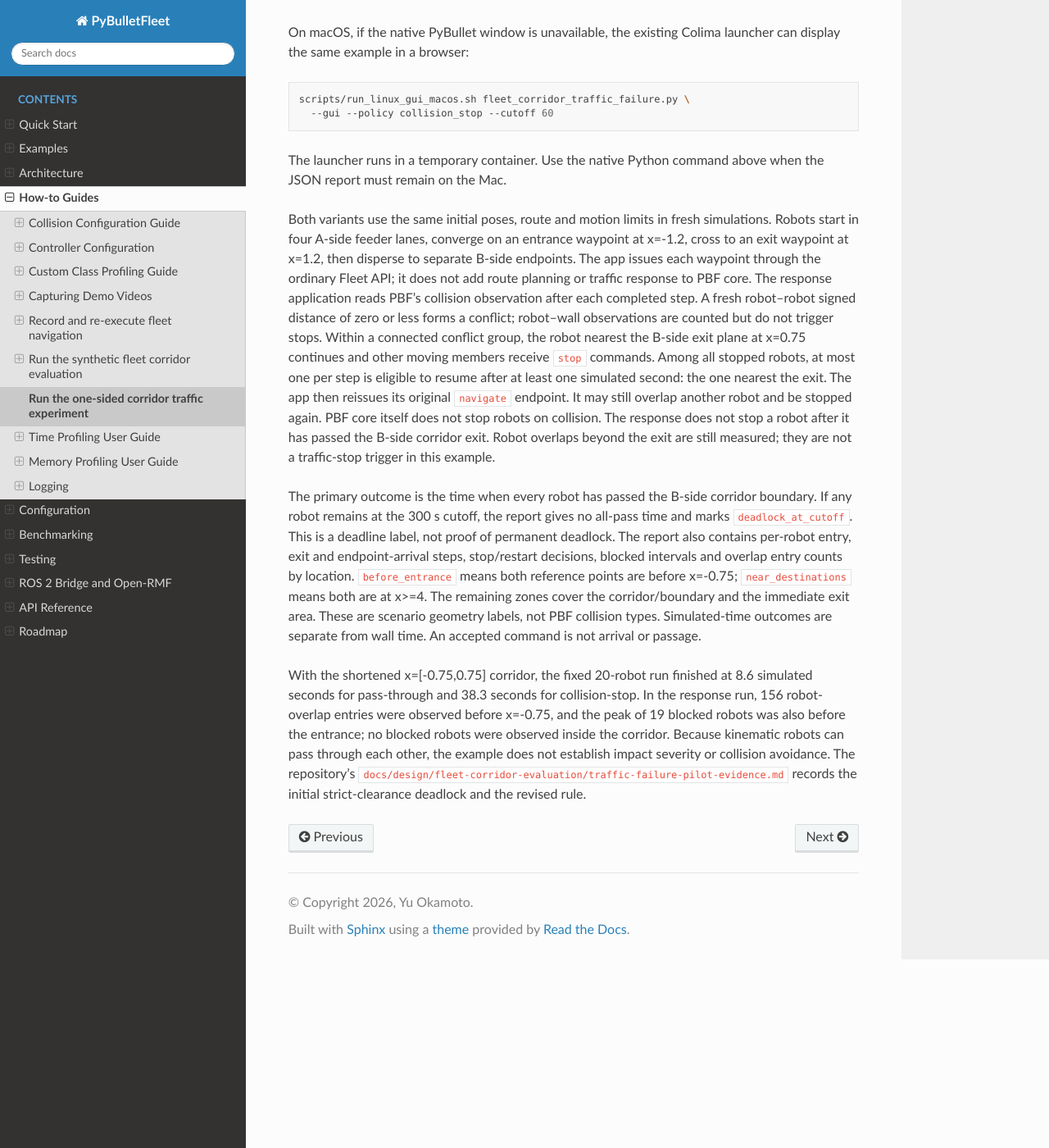
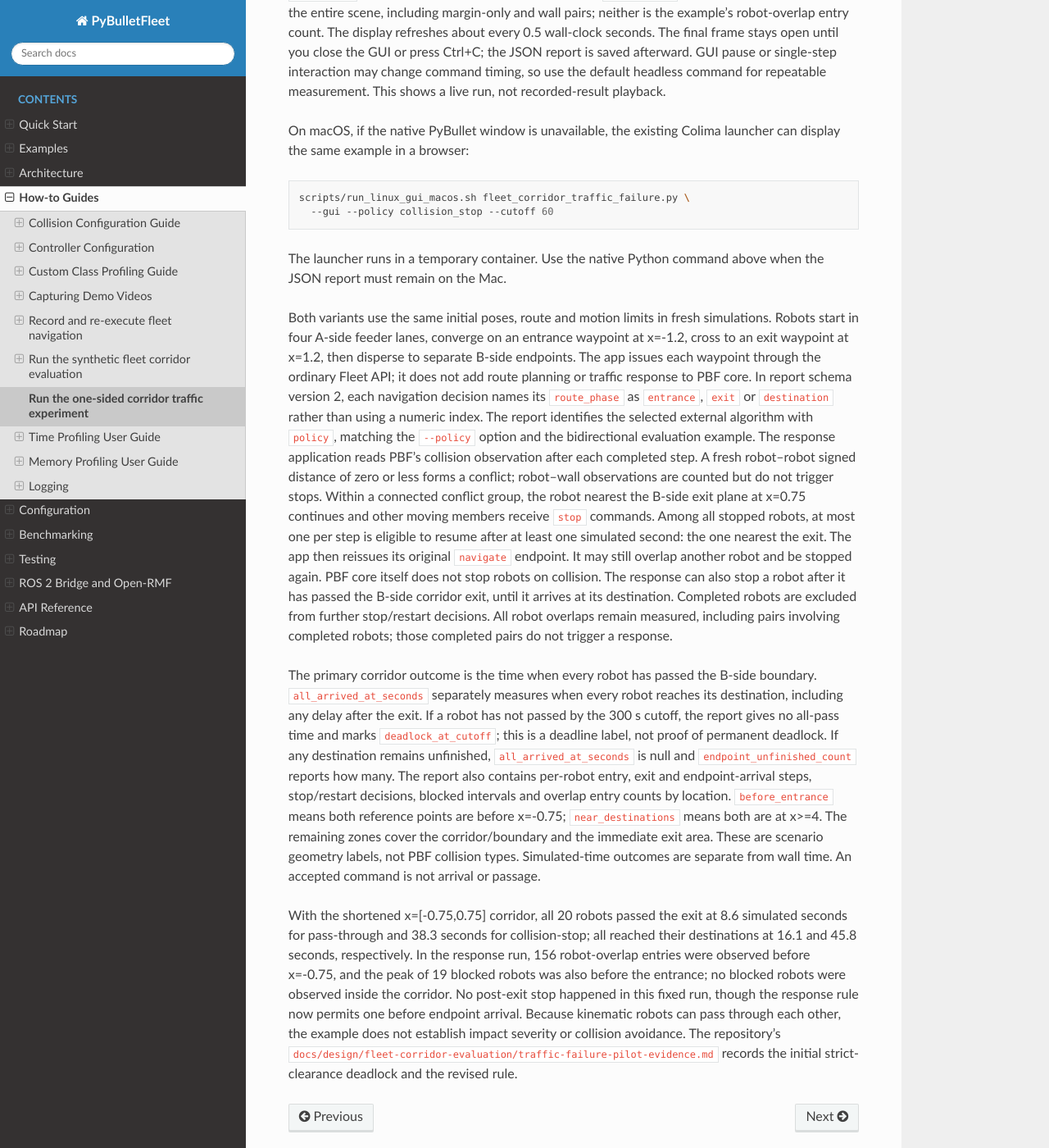
Before and after one commit to yuokamoto/PyBulletFleet, a Sphinx documentation site: the page built from docs/how-to/fleet-corridor-traffic-failure.md, in a window 1280 px wide and 1400 px high, scrolled down 890 px. Shown: the whole window at 82% size. Built offline with Sphinx 7.4.7 and the Read the Docs theme 3.1.0, drawn with Linux system fonts in a browser that asks for light colours; some of the changed text lies outside the part shown.

Commit message:
Extend corridor response through endpoint arrival

```diff
--- a/docs/how-to/fleet-corridor-traffic-failure.md
+++ b/docs/how-to/fleet-corridor-traffic-failure.md
@@ -1,4 +1,10 @@
 # Run the one-sided corridor traffic experiment
+
+This is an **evaluation example**, not a traffic-control algorithm supplied
+by PBF. It shows how an external application can use PBF's collision
+observations and command APIs to measure the consequences of its own response
+rule. The stop/restart rule below is deliberately illustrative; designing or
+judging a production algorithm is outside this repository's scope.
 
 This synthetic example starts robots in area A and sends them through a narrow
 corridor toward B. It compares ordinary kinematic pass-through with a
@@ -58,6 +64,10 @@ simulations. Robots start in four A-side feeder lanes, converge on an entrance
 waypoint at x=-1.2, cross to an exit waypoint at x=1.2, then disperse to
 separate B-side endpoints. The app issues each waypoint through the ordinary
 Fleet API; it does not add route planning or traffic response to PBF core.
+In report schema version 2, each navigation decision names its `route_phase`
+as `entrance`, `exit` or `destination` rather than using a numeric index.
+The report identifies the selected external algorithm with `policy`, matching
+the `--policy` option and the bidirectional evaluation example.
 The response application reads PBF's collision observation
 after each completed step. A fresh robot–robot signed distance of zero or
 less forms a conflict; robot–wall observations are counted but do not trigger
@@ -67,15 +77,19 @@ Among all stopped robots, at most one per step is eligible to resume after at
 least one simulated second: the one nearest the exit. The app then reissues
 its original `navigate` endpoint. It may still overlap another robot and be
 stopped again. PBF core itself does not stop robots on collision. The response
-does not stop a robot after it has passed the B-side corridor exit. Robot
-overlaps beyond the exit are still measured; they are not a traffic-stop
-trigger in this example.
+can also stop a robot after it has passed the B-side corridor exit, until it
+arrives at its destination. Completed robots are excluded from further
+stop/restart decisions. All robot overlaps remain measured, including pairs
+involving completed robots; those completed pairs do not trigger a response.
 
-The primary outcome is the time when every robot has passed the B-side
-corridor boundary. If any robot remains at the 300 s cutoff, the report gives
-no all-pass time and marks `deadlock_at_cutoff`. This is a deadline label, not
-proof of permanent deadlock. The report also contains per-robot entry, exit
-and endpoint-arrival steps, stop/restart decisions, blocked intervals and
+The primary corridor outcome is the time when every robot has passed the B-side
+boundary. `all_arrived_at_seconds` separately measures when every robot reaches
+its destination, including any delay after the exit. If a robot has not passed
+by the 300 s cutoff, the report gives no all-pass time and marks
+`deadlock_at_cutoff`; this is a deadline label, not proof of permanent deadlock.
+If any destination remains unfinished, `all_arrived_at_seconds` is null and
+`endpoint_unfinished_count` reports how many. The report also contains
+per-robot entry, exit and endpoint-arrival steps, stop/restart decisions, blocked intervals and
 overlap entry counts by location. `before_entrance` means both reference points
 are before x=-0.75; `near_destinations` means both are at x>=4. The remaining
 zones cover the corridor/boundary and the immediate exit area. These are
@@ -83,11 +97,14 @@ scenario geometry labels, not PBF collision types. Simulated-time outcomes
 are separate from wall time.
 An accepted command is not arrival or passage.
 
-With the shortened x=[-0.75,0.75] corridor, the fixed 20-robot run finished
-at 8.6 simulated seconds for pass-through and 38.3 seconds for collision-stop.
+With the shortened x=[-0.75,0.75] corridor, all 20 robots passed the exit at
+8.6 simulated seconds for pass-through and 38.3 seconds for collision-stop;
+all reached their destinations at 16.1 and 45.8 seconds, respectively.
 In the response run, 156 robot-overlap entries were observed before x=-0.75,
 and the peak of 19 blocked robots was also before the entrance; no blocked
-robots were observed inside the corridor. Because kinematic
+robots were observed inside the corridor. No post-exit stop happened in this
+fixed run, though the response rule now permits one before endpoint arrival.
+Because kinematic
 robots can pass through each other, the example does not establish impact
 severity or collision avoidance. The repository's
 `docs/design/fleet-corridor-evaluation/traffic-failure-pilot-evidence.md`
```
Also changed, not shown: CHANGELOG.md (+6 -0 lines), docs/design/fleet-corridor-evaluation/traffic-failure-pilot-evidence.md (+10 -0 lines), docs/design/fleet-corridor-evaluation/traffic-failure-plan.md (+6 -1 lines), docs/design/fleet-corridor-evaluation/traffic-failure-scope.md (+11 -7 lines), docs/how-to/fleet-corridor-evaluation.md (+7 -0 lines), 2 other files.
